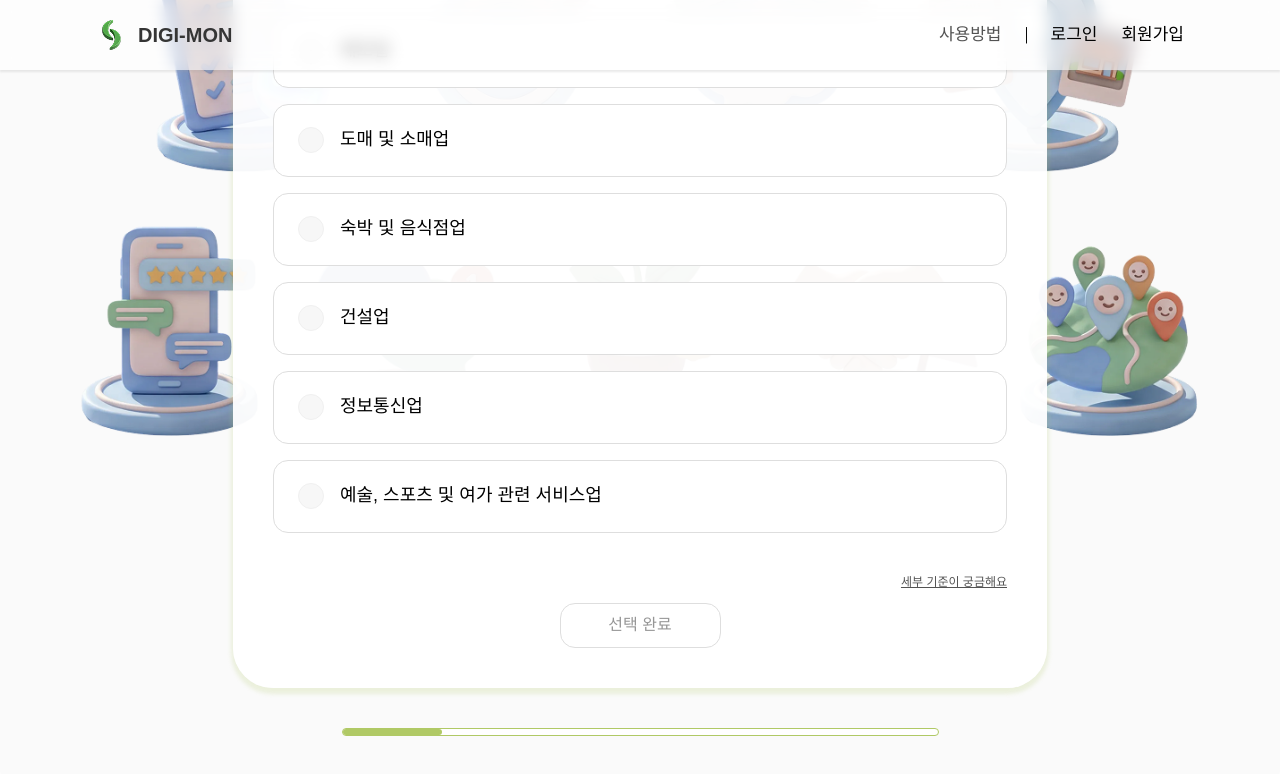
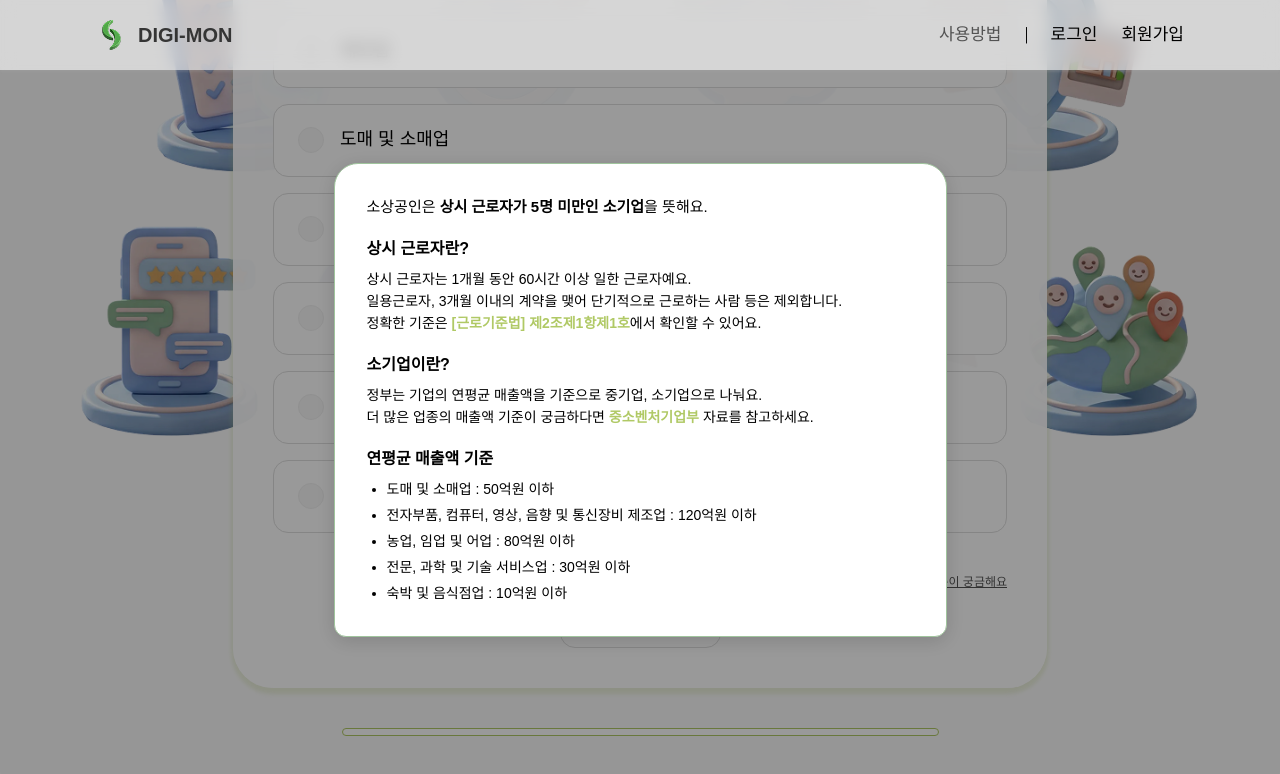
Before and after one commit to youn9jin/DIGI-MON, a Next.js app in the folder apps/web/: page /survey in a window 1280 px wide. Both pictures are taken after a click on the button "세부 기준이 궁금해요". Shown: the part 423-1197 px from the top of the page. Built offline with nearby package versions, Linux system fonts and the light colour scheme.

Commit message:
Feat: 설문 세부 기준 안내 모달 컴포넌트 추가

```diff
--- a/apps/web/src/app/survey/page.tsx
+++ b/apps/web/src/app/survey/page.tsx
@@ -57,10 +57,13 @@ export default function SurveyPage() {
           />
         </div>
 
-        {/* 진행바*/}
+        {/* 진행바 */}
         <div className="mt-10 w-full max-w-[597px]">
-          <div className="h-[8px] w-full rounded-[41px] border border-[#b0c965] bg-white">
-            <div className="h-full w-[16.66%] rounded-[41px] bg-[#b0c965]" />
+          <div className="h-[8px] w-full rounded-[41px] border border-[#b0c965] bg-white overflow-hidden">
+            <div
+              className="h-full rounded-[41px] bg-[#b0c965] transition-[width] duration-300"
+              style={{ width: selected ? "22%" : "0%" }}
+            />
           </div>
         </div>
       </main>
--- /dev/null
+++ b/apps/web/src/components/survey/DetailCriteriaModal.tsx
@@ -0,0 +1,106 @@
+"use client";
+
+type DetailCriteriaModalProps = {
+  open: boolean;
+  onClose: () => void;
+};
+
+export default function DetailCriteriaModal({
+  open,
+  onClose,
+}: DetailCriteriaModalProps) {
+  if (!open) return null;
+
+  return (
+    <div className="fixed inset-0 z-[999] flex items-center justify-center p-4">
+      {/* dim */}
+      <div
+        className="absolute inset-0 bg-black/40"
+        onClick={onClose}
+        aria-hidden
+      />
+
+      {/* modal box*/}
+      <div
+        className="relative z-[1000] w-full max-w-[613px] max-h-[85vh] bg-white rounded-t-[24px] rounded-b-[12px] border border-[#a0c49d] shadow-[0px_4px_20px_rgba(0,0,0,0.15)] overflow-hidden flex flex-col"
+        role="dialog"
+        aria-modal="true"
+        aria-labelledby="detail-criteria-title"
+      >
+        {/* content area*/}
+        <div
+          id="detail-criteria-title"
+          className="px-8 pt-8 pb-8 overflow-y-auto text-left flex-1"
+        >
+          {/* 1. 도입 문장  */}
+          <p className="text-[15px] leading-[22px] text-black">
+            소상공인은{" "}
+            <span className="font-semibold text-black">
+              상시 근로자가 5명 미만인 소기업
+            </span>
+            을 뜻해요.
+          </p>
+
+          <div className="h-5" />
+
+          {/* 2. 상시 근로자란?*/}
+          <p className="text-[16px] font-bold leading-[22px] text-black">
+            상시 근로자란?
+          </p>
+          <div className="h-2" />
+          <div className="text-[14px] leading-[22px] text-black space-y-2">
+            <p className="m-0">
+              상시 근로자는 1개월 동안 60시간 이상 일한 근로자예요.
+            </p>
+            <p className="m-0">
+              일용근로자, 3개월 이내의 계약을 맺어 단기적으로 근로하는 사람
+              등은 제외합니다.
+            </p>
+            <p className="m-0">
+              정확한 기준은{" "}
+              <span className="font-semibold text-[#b0c965]">
+                [근로기준법] 제2조제1항제1호
+              </span>
+              에서 확인할 수 있어요.
+            </p>
+          </div>
+
+          <div className="h-5" />
+
+          {/* 3. 소기업이란?*/}
+          <p className="text-[16px] font-bold leading-[22px] text-black">
+            소기업이란?
+          </p>
+          <div className="h-2" />
+          <div className="text-[14px] leading-[22px] text-black space-y-2">
+            <p className="m-0">
+              정부는 기업의 연평균 매출액을 기준으로 중기업, 소기업으로
+              나눠요.
+            </p>
+            <p className="m-0">
+              더 많은 업종의 매출액 기준이 궁금하다면{" "}
+              <span className="font-semibold text-[#b0c965]">중소벤처기업부 </span>
+              자료를 참고하세요.
+            </p>
+          </div>
+
+          <div className="h-5" />
+
+          {/* 4. 연평균 매출액 기준*/}
+          <p className="text-[16px] font-bold leading-[22px] text-black">
+            연평균 매출액 기준
+          </p>
+          <ul className="mt-2 list-disc pl-5 text-[14px] leading-[22px] text-black space-y-1">
+            <li>도매 및 소매업 : 50억원 이하</li>
+            <li>
+              전자부품, 컴퓨터, 영상, 음향 및 통신장비 제조업 : 120억원 이하
+            </li>
+            <li>농업, 임업 및 어업 : 80억원 이하</li>
+            <li>전문, 과학 및 기술 서비스업 : 30억원 이하</li>
+            <li>숙박 및 음식점업 : 10억원 이하</li>
+          </ul>
+        </div>
+      </div>
+    </div>
+  );
+}
--- a/apps/web/src/components/survey/QuestionBox.tsx
+++ b/apps/web/src/components/survey/QuestionBox.tsx
@@ -1,6 +1,8 @@
 "use client";
 
+import { useState } from "react";
 import SurveyOption from "@/components/survey/SurveyOption";
+import DetailCriteriaModal from "@/components/survey/DetailCriteriaModal";
 
 type QuestionBoxProps = {
   step: number;
@@ -28,7 +30,18 @@ export default function QuestionBox({
 }: QuestionBoxProps) {
   const canSubmit = !!selected;
 
+  // 팝업 상태(QuestionBox 내부에서 관리)
+  const [openHelp, setOpenHelp] = useState(false);
+
+  const handleHelpClick = () => {
+    // 부모에서 따로 처리할 게 있으면 실행
+    onHelpClick?.();
+    // 그리고 모달 열기
+    setOpenHelp(true);
+  };
+
   return (
+    <>
       <section className="w-full max-w-[814px] rounded-[40px] bg-white/95 shadow-[0px_4px_4px_2px_rgba(176,201,101,0.2)] px-6 py-8 md:px-10 md:py-10">
         <p className="text-[#b0c965] text-[22px] md:text-[25px] font-semibold">
           {totalSteps}문제 중 {step}번째 질문
@@ -50,11 +63,11 @@ export default function QuestionBox({
         </div>
 
         <div className="mt-10">
-        {helpLinkLabel && onHelpClick && (
+          {helpLinkLabel && (
             <div className="flex w-full justify-end">
               <button
                 type="button"
-              onClick={onHelpClick}
+                onClick={handleHelpClick}
                 className="text-[12px] text-[#535353] underline"
               >
                 {helpLinkLabel}
@@ -94,5 +107,9 @@ export default function QuestionBox({
           </div>
         </div>
       </section>
+
+      {/* 팝업 렌더링 */}
+      <DetailCriteriaModal open={openHelp} onClose={() => setOpenHelp(false)} />
+    </>
   );
 }
```
Lines whose indentation alone changed are shown as unchanged.
